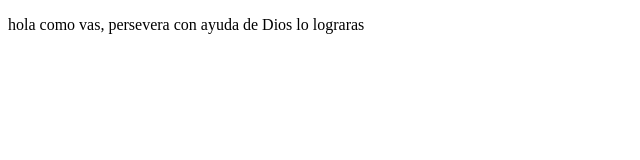
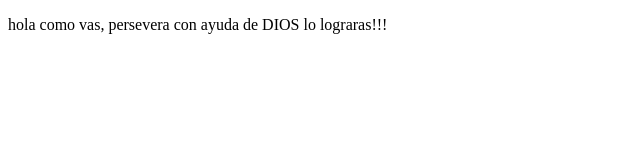
Before and after one commit to cardosokt/proyectoDemoCursoPrework, a plain HTML site: page index.html in a window 1280 px wide. Shown: the full height of the page, 0-640 px from the left. Drawn offline with Linux system fonts and the light colour scheme.

Commit message:
agregamos admiración

```diff
--- a/index.html
+++ b/index.html
@@ -7,7 +7,7 @@
 </head>
 <body>
     <p>
-        hola como vas, persevera con ayuda de Dios lo lograras
+        hola como vas, persevera con ayuda de DIOS lo lograras!!!
 
     </p>
 
```
